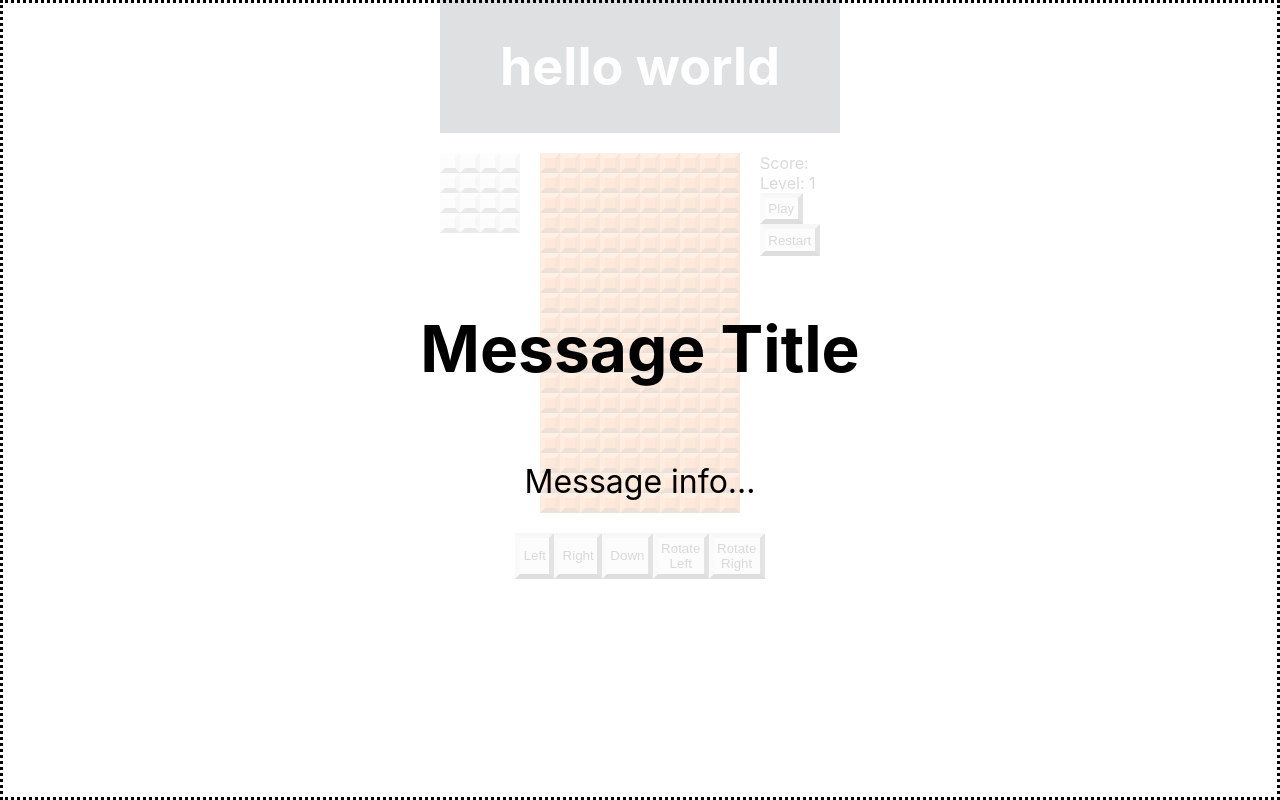
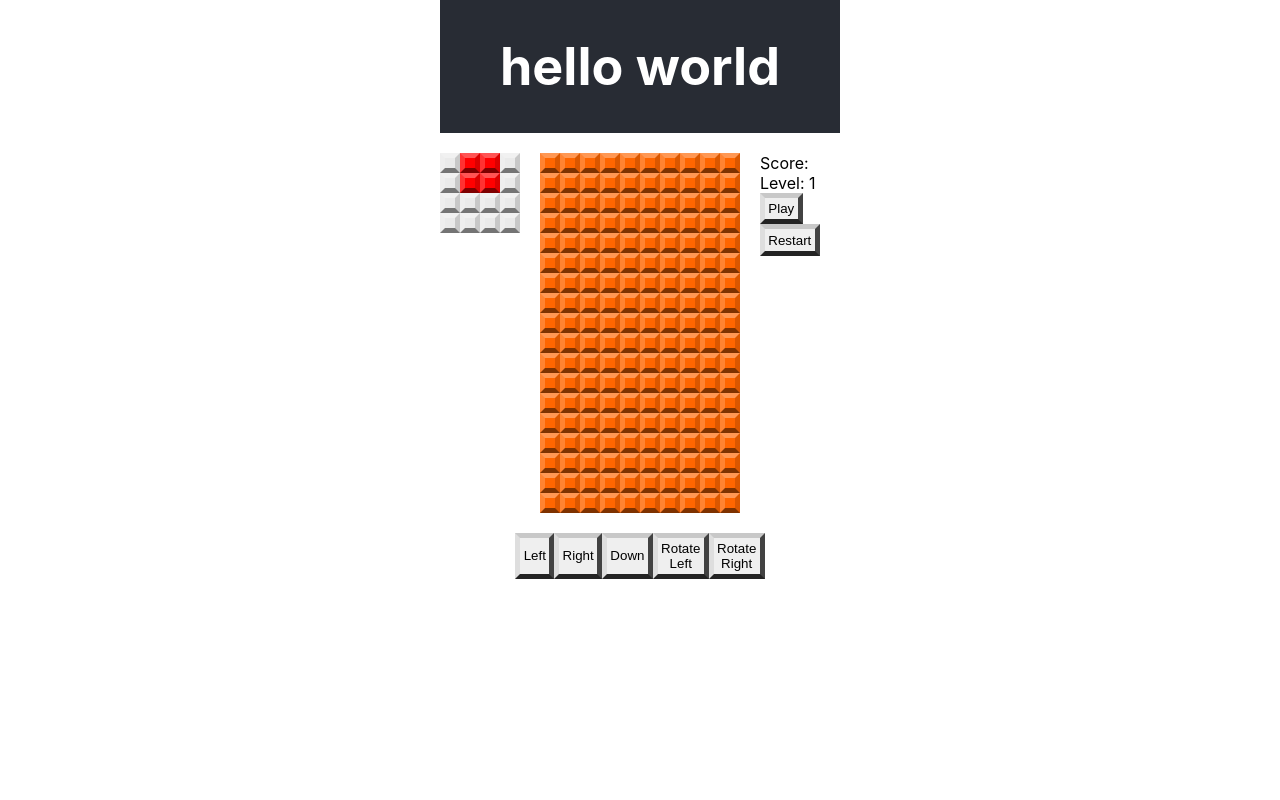
Before and after one commit to noltron000-coursework/tetris, a React (Create React App) app: page / in a window 1280 px wide. Built offline with nearby package versions, Linux system fonts and the light colour scheme.

Commit message:
generates next block now

```diff
--- a/src/jsx/board.jsx
+++ b/src/jsx/board.jsx
@@ -5,7 +5,7 @@ import Square from '../jsx/square.jsx'
 class Board extends Component {
 
 	// generates an array of 18 rows, each containing 10 Squares.
-	makeGrid() {
+	make_grid() {
 		const grid = []
 		for (let row = 0; row < 18; row ++) {
 			grid.push([])
@@ -17,11 +17,11 @@ class Board extends Component {
 		return grid
 	}
 
-	// The components generated in makeGrid are rendered in div.board
+	// The components generated in make_grid are rendered in div.board
 	render () {
 		return (
 			<div className='board'>
-				{this.makeGrid()}
+				{this.make_grid()}
 			</div>
 		)
 	}
--- a/src/jsx/next.jsx
+++ b/src/jsx/next.jsx
@@ -1,30 +1,44 @@
 import React, { Component } from 'react'
+import { connect } from 'react-redux'
 import Square from '../jsx/square.jsx'
+import { shapes } from '../utilities/'
+
+// Map State to props
+const map_state_to_props = (state) => {
+	return {
+		// Return nextShape as shape
+		shape: state.game.nextShape
+	}
+}
 
 // Draws the "next" block view showing the next block to drop
 class Next extends Component {
+	make_grid() {
+		// deconstruct shape
+		const { shape } = this.props
+		// get the array for this shape first rotation
+		const block = shapes[shape][0]
+		// get the empty shape
+		const box = shapes[0][0]
 
-	// generates an array of 4 rows, each containing 4 Squares.
-	makeGrid() {
-		const grid = []
-		for (let row = 0; row < 4; row ++) {
-			grid.push([])
-			for (let col = 0; col < 4; col ++) {
-				grid[row].push(<Square key={`${col}${row}`} color={0} />)
-			}
-		}
-
-		return grid
+		// Map the block to the grid
+		return box.map((row_array, row) => {
+			return row_array.map((square, col) => {
+				// If there is a 1 use the shape index
+				const color = block[row][col] === 0 ? 0 : shape
+				return <Square key={`${row}${col}`} color={color} />
+			})
+		})
 	}
 
-	// The components generated in makeGrid are rendered in div.board
+	// The components generated in make_grid are rendered in div.board
 	render () {
 		return (
 			<div className="next">
-				{this.makeGrid()}
+				{this.make_grid()}
 			</div>
 		)
 	}
 }
 
-export default Next
+export default connect(map_state_to_props)(Next)
--- a/src/jsx/overlay.jsx
+++ b/src/jsx/overlay.jsx
@@ -5,7 +5,7 @@ class Overlay extends Component {
 
 	render() {
 		return (
-			<div className='overlay'>
+			<div className='overlay hidden'>
 				<h1>Message Title</h1>
 				<p>Message info...</p>
 			</div>
--- a/src/reducers/game-reducer.js
+++ b/src/reducers/game-reducer.js
@@ -1,3 +1,5 @@
+import { default_state } from '../utilities'
+
 import {
 	PAUSE,
 	RESUME,
@@ -10,7 +12,7 @@ import {
 	ROTATE_LEFT,
 	ROTATE_RIGHT } from '../actions'
 
-const gameReducer = (state = {}, action) => {
+const game_reducer = (state = default_state(), action) => {
 	switch(action.type) {
 		case PAUSE:
 			return state
@@ -47,4 +49,4 @@ const gameReducer = (state = {}, action) => {
 	}
 }
 
-export default gameReducer
+export default game_reducer
--- a/src/reducers/index.js
+++ b/src/reducers/index.js
@@ -1,9 +1,9 @@
 import { combineReducers } from 'redux'
-import gameReducer from './game-reducer'
+import game_reducer from '../reducers/game-reducer'
 
 
-// The state handled by `gameReducer` will be stored with the property name `game` on the Redux store.
+// The state handled by `game_reducer` will be stored with the property name `game` on the Redux store.
 const reducers = combineReducers({
-  game: gameReducer
+	game: game_reducer
 })
 export default reducers
--- a/src/utilities/index.js
+++ b/src/utilities/index.js
@@ -1,3 +1,162 @@
+// Define block shapes and their rotations as arrays.
+export const shapes = [
+	// none
+	[[[0,0,0,0],
+		[0,0,0,0],
+		[0,0,0,0],
+		[0,0,0,0]]],
+
+	// I
+	[[[0,0,0,0],
+		[1,1,1,1],
+		[0,0,0,0],
+		[0,0,0,0]],
+
+	[[0,1,0,0],
+		[0,1,0,0],
+		[0,1,0,0],
+		[0,1,0,0]]],
+
+	// T
+	[[[0,0,0,0],
+		[1,1,1,0],
+		[0,1,0,0],
+		[0,0,0,0]],
+
+	[[0,1,0,0],
+		[1,1,0,0],
+		[0,1,0,0],
+		[0,0,0,0]],
+
+	[[0,1,0,0],
+		[1,1,1,0],
+		[0,0,0,0],
+		[0,0,0,0]],
+
+	[[0,1,0,0],
+		[0,1,1,0],
+		[0,1,0,0],
+		[0,0,0,0]]],
+
+	// L
+	[[[0,0,0,0],
+		[1,1,1,0],
+		[1,0,0,0],
+		[0,0,0,0]],
+
+	[[1,1,0,0],
+		[0,1,0,0],
+		[0,1,0,0],
+		[0,0,0,0]],
+
+	[[0,0,1,0],
+		[1,1,1,0],
+		[0,0,0,0],
+		[0,0,0,0]],
+
+	[[0,1,0,0],
+		[0,1,0,0],
+		[0,1,1,0],
+		[0,0,0,0]]],
+
+	// J
+	[[[1,0,0,0],
+		[1,1,1,0],
+		[0,0,0,0],
+		[0,0,0,0]],
+
+	[[0,1,1,0],
+		[0,1,0,0],
+		[0,1,0,0],
+		[0,0,0,0]],
+
+	[[0,0,0,0],
+		[1,1,1,0],
+		[0,0,1,0],
+		[0,0,0,0]],
+
+	[[0,1,0,0],
+		[0,1,0,0],
+		[1,1,0,0],
+		[0,0,0,0]]],
+
+	// Z
+	[[[0,0,0,0],
+		[1,1,0,0],
+		[0,1,1,0],
+		[0,0,0,0]],
+
+	[[0,0,1,0],
+		[0,1,1,0],
+		[0,1,0,0],
+		[0,0,0,0]]],
+
+	// S
+	[[[0,0,0,0],
+		[0,1,1,0],
+		[1,1,0,0],
+		[0,0,0,0]],
+
+	[[0,1,0,0],
+		[0,1,1,0],
+		[0,0,1,0],
+		[0,0,0,0]]],
+
+	// O
+	[[[0,1,1,0],
+		[0,1,1,0],
+		[0,0,0,0],
+		[0,0,0,0]]]
+]
+
+// Use random
 export const random = (min, max) => {
 	return Math.floor(Math.random() * (max - min + 1)) + min
 }
+
+// Returns the default grid
+export const grid_default = () => {
+	const rows = 18
+	const cols = 10
+	const array = []
+
+	for (let row = 0; row < rows; row++) {
+			array.push([])
+			for (let col = 0; col < cols; col++) {
+				array[row].push(0)
+			}
+	}
+
+	return array
+}
+
+// Return the index of a random shape from 1 to the number of items in `shapes`
+// We don't want the first item, which is an empty shape
+export const random_shape = () => {
+	return random(1, shapes.length - 1)
+}
+
+// Return the default state for the game
+export const default_state = () => {
+	return {
+		// Create an empty grid
+		grid: grid_default(),
+		// Get a new random shape
+		shape: random_shape(),
+		// set rotation of the shape to 0
+		rotation: 0,
+		// set the 'x' position of the shape to 5 and y to -4, which puts the shape in the center of the grid, above the top
+		x: 5,
+		y: -4,
+		// set the index of the next shape to a new random shape
+		nextShape: random_shape(),
+		// Tell the game that it's currently running
+		isRunning: true,
+		// Set the score to 0
+		score: 0,
+		// Set the default speed
+		speed: 1000,
+		// Game isn't over yet
+		gameOver: false
+	}
+}
```
